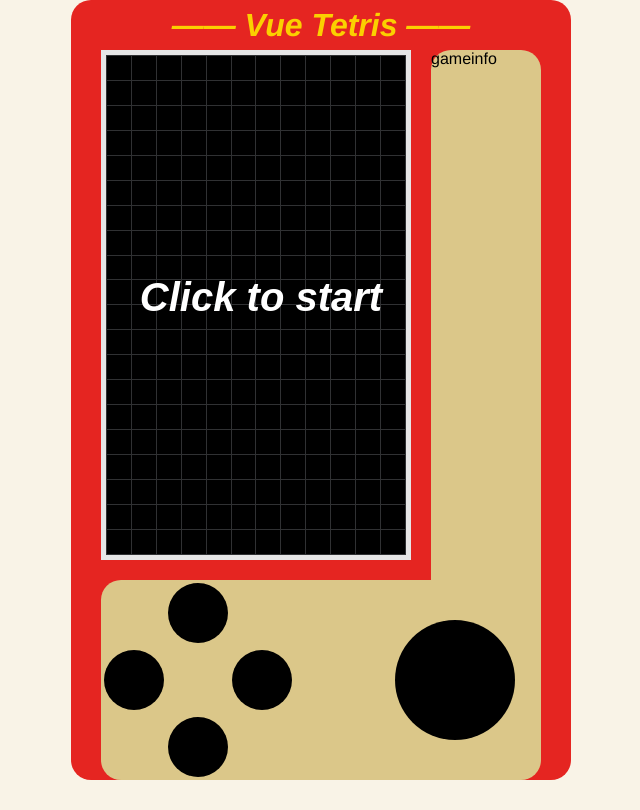
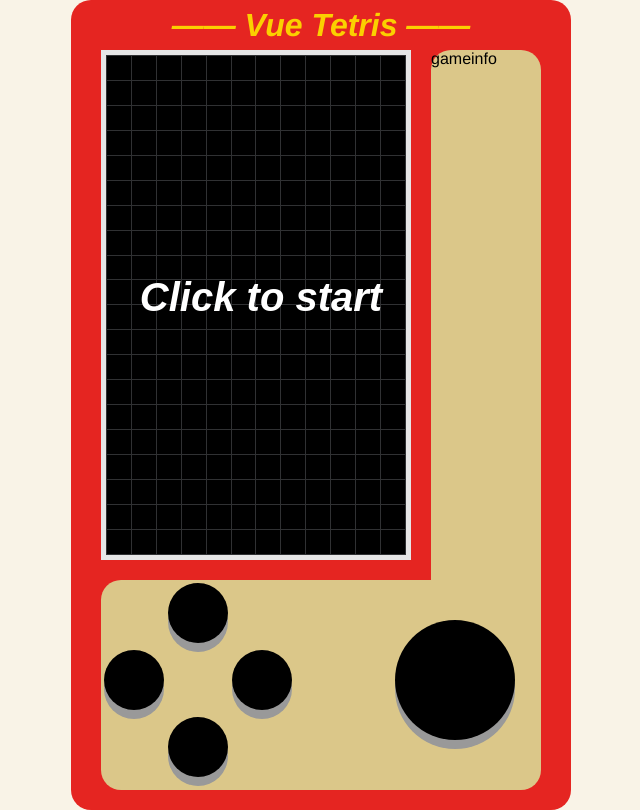
Before and after one commit to laddwong/tricky-tetris, a Vue app: page / in a window 1280 px wide. Shown: the whole page, without its empty margins (319-959 px from the left). Built offline with nearby package versions, Linux system fonts and the light colour scheme.

Commit message:
'调整移动端适配'

```diff
--- a/public/index.html
+++ b/public/index.html
@@ -3,7 +3,16 @@
   <head>
     <meta charset="utf-8">
     <meta http-equiv="X-UA-Compatible" content="IE=edge">
-    <meta name="viewport" content="width=device-width,initial-scale=1.0,user-scale=no">
+    <script>
+      (function () {
+        let screenWidth = window.screen.width;
+        let sx = screenWidth / 500;
+        let metaEl = document.createElement('meta')
+        metaEl.setAttribute('name', 'viewport')
+        metaEl.setAttribute('content', 'width=device-width, user-scalable=no, initial-scale=' + sx + ', maximum-scale=' + sx + ', minimum-scale=' + sx)
+        window.document.head.appendChild(metaEl)
+      })()
+    </script>
     <link rel="icon" href="<%= BASE_URL %>favicon.ico">
     <title><%= htmlWebpackPlugin.options.title %></title>
   </head>
--- a/src/App.vue
+++ b/src/App.vue
@@ -22,17 +22,15 @@ export default {
     }
   },
   mounted () {
-    let width = document.documentElement.clientWidth
-    let height = document.documentElement.clientHeight
-    let scale = 1
-    if (width < 500 || height < 780) {
-      scale = width / 500
-      if (height < 780 * scale) {
-        scale = height / 780
+    if (navigator.userAgent.match(/(phone|pad|pod|iPhone|iPod|ios|iPad|Android|Mobile|BlackBerry|IEMobile|MQQBrowser|JUC|Fennec|wOSBrowser|BrowserNG|WebOS|Symbian|Windows Phone)/i)) {
+      let width = document.documentElement.clientWidth
+      let height = document.documentElement.clientHeight
+      let scale = width / 500
+      if (height < 810 * scale) {
+        this.scale = height / (scale * 810)
+        this.marginTop = 810 * scale -height
+        this.marginLeft = width * (1 - this.scale)
       }
-      this.scale = scale
-      this.marginTop = 780 - 780 * scale
-      this.marginLeft = 500 - 500 * scale
     }
   }
 }
--- a/src/components/Controler.vue
+++ b/src/components/Controler.vue
@@ -5,24 +5,24 @@
 			<table>
 				<tr>
 					<td></td>
-					<td><button class="cross"></button> </td>
+					<td><button class="cross" @click="$emit('rotate')"></button> </td>
 					<td></td>
 				</tr>
 				<tr>
-					<td><button class="cross"></button> </td>
+					<td><button class="cross" @click="$emit('move', 'ArrowLeft')"></button> </td>
 					<td></td>
-					<td><button class="cross"></button> </td>
+					<td><button class="cross" @click="$emit('move', 'ArrowRight')"></button> </td>
 				</tr>
 				<tr>
 					<td></td>
-					<td><button class="cross"></button> </td>
+					<td><button class="cross" @click="$emit('fall')"></button> </td>
 					<td></td>
 				</tr>
 			</table>
 		</div>
 		<!-- 变换键 -->
 		<div class="shift-button">
-			<button></button>
+			<button @click="$emit('rotate')"></button>
 		</div>
 	</div>
 </template>
@@ -48,10 +48,21 @@
 		margin: auto 100px;
 	}
 	.shift-button button {
-			border: none;
-			background-color: #000;
-			width: 120px;
-			height: 120px;
-			border-radius: 50%;
+		border: none;
+		background-color: #000;
+		width: 120px;
+		height: 120px;
+		border-radius: 50%;
 	}
+	button {
+		box-shadow: 0 9px #999;
+	}
+	button:active {
+		box-shadow: 0 5px #666;
+		transform: translateY(4px);
+	}
+	button:focus {
+		outline: none;
+	}
+
 </style>
--- a/src/components/Game.vue
+++ b/src/components/Game.vue
@@ -7,11 +7,11 @@
 			<h1>—— Vue Tetris ——</h1>
 		</div>
 		<div class="play-and-info-container">
-			<Playground @landing="nextBrick" :newBrickType="newBrickType"/>
+			<Playground ref="playground" @landing="nextBrick" :newBrickType="newBrickType"/>
 			<GameInfo/>
 		</div>
 		<div class="controler-container">
-			<Controler/>
+			<Controler @rotate="$refs.playground.rotate()" @fall="$refs.playground.fall()" @move="move" />
 		</div>
 	</div>
 </template>
@@ -41,6 +41,9 @@
 			startGame () {
 				this.ifBanner = false
 				this.newBrickType = randomType()
+			},
+			move (direction) {
+				this.$refs.playground.move(direction)
 			}
 		}
 	}
@@ -51,6 +54,7 @@
 		background-color: #E52521;
 		position: relative;
 		width: 500px;
+		padding-bottom: 20px;
 		margin: auto;
 		border-radius: 20px;
 	}
@@ -87,6 +91,7 @@
 		background-color: #DBC789;
 		height: 200px;
 		margin: 0px 30px;
+		padding-bottom: 10px;
 		border-bottom-left-radius: 20px;
 		border-bottom-right-radius: 20px;
 		border-top-left-radius: 20px;
```
